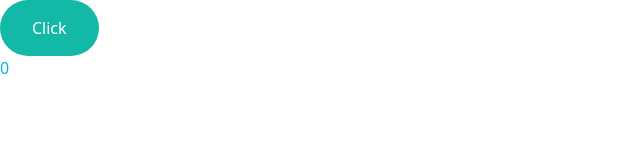
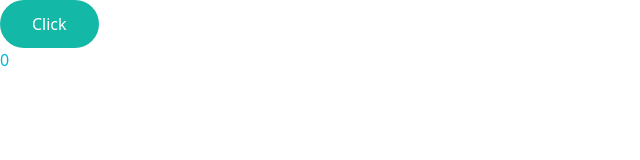
Before and after one commit to franklinserif/storefy, a React (Create React App) app in the folder client/: page / in a window 1280 px wide. Shown: the top 160 px of the page, without its empty margins (0-640 px from the left). Built offline with nearby package versions, Linux system fonts and the light colour scheme.

Commit message:
fix(UI): :lipstick: improve input and button size

```diff
--- a/client/src/components/Button/style.ts
+++ b/client/src/components/Button/style.ts
@@ -11,7 +11,7 @@ export const buttonType = {
 export const buttonSize = {
   SM: " py-1 px-3 text-xs ",
   MD: " py-2 px-6 text-sm ",
-  BG: " py-4 px-8 text-md ",
+  BG: " py-3 px-8 text-md ",
 };
 
 export const buttonRounded = {
--- a/client/src/components/Input/style.ts
+++ b/client/src/components/Input/style.ts
@@ -3,12 +3,12 @@
  */
 
 export const inputBaseStyle =
-  "transition-all text-teal-500 font-weight-medium focus:border-teal-500 outline-none block border-solid border-2";
+  "transition-all text-teal-500 font-weight-medium focus:border-teal-500 outline-none block border-solid border";
 
 export const inputSize = {
   SM: " py-1 px-3 text-xs ",
   MD: " py-2 px-6 text-sm ",
-  BG: " py-4 px-8 text-md ",
+  BG: " py-3 px-8 text-md ",
 };
 
 export const labelBaseStyle =
```
